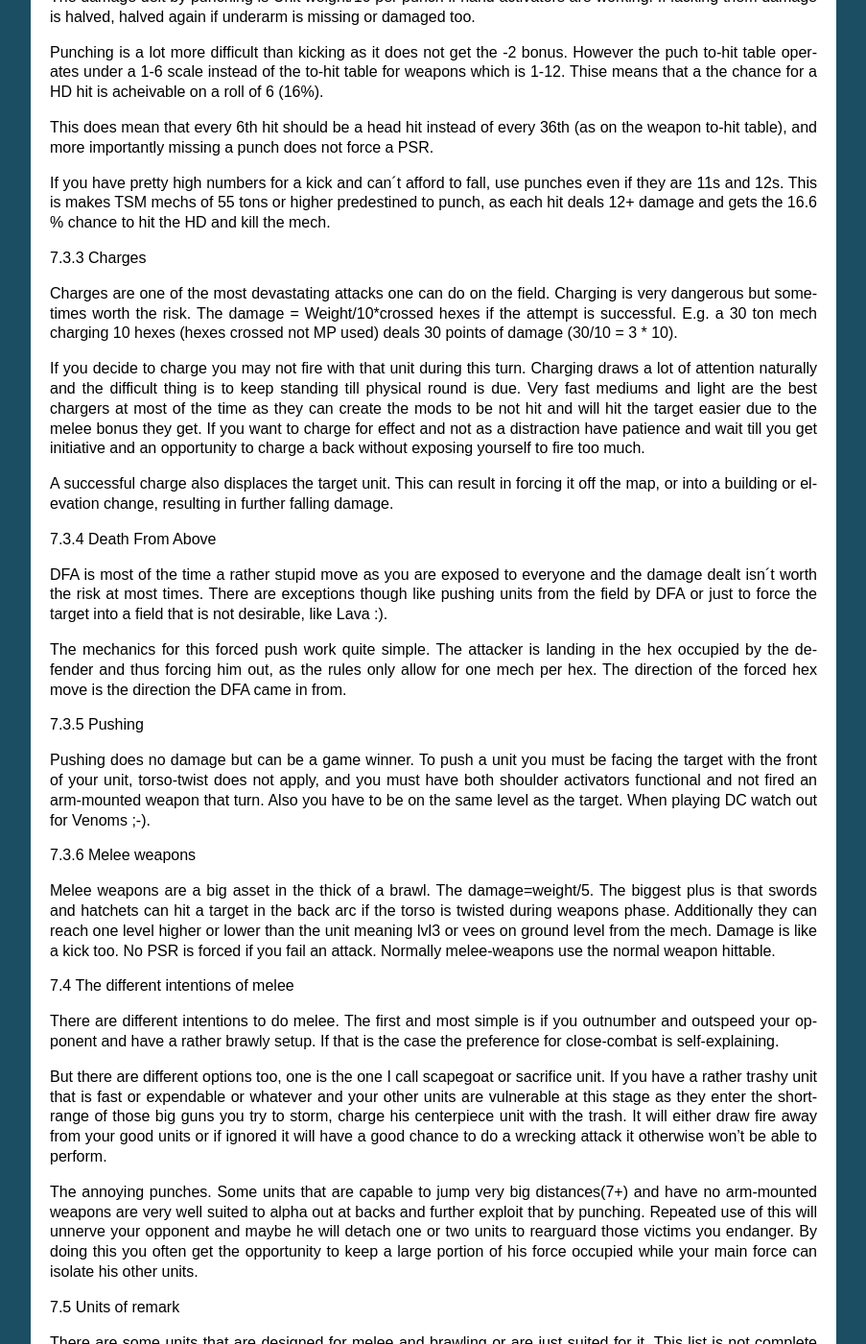
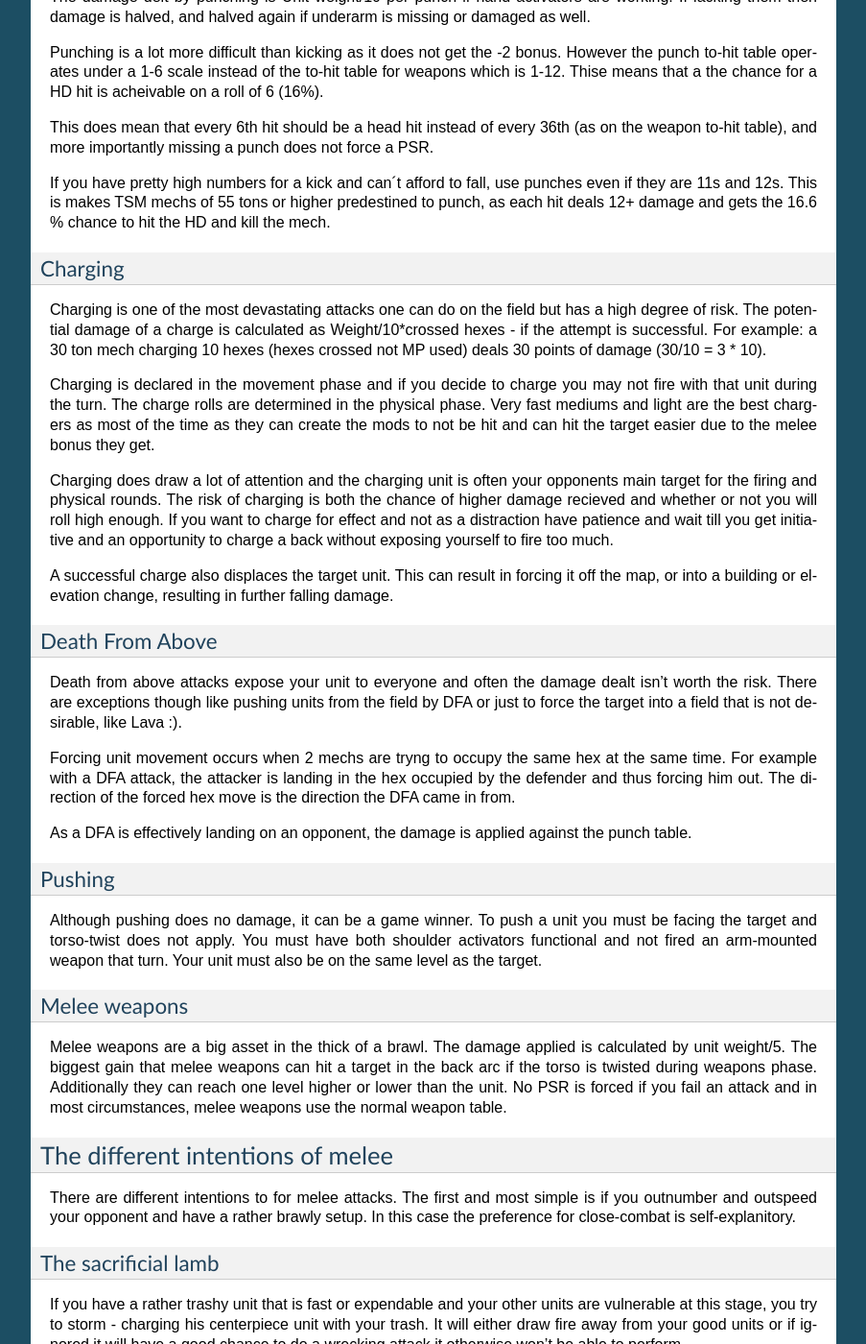
Before and after one commit to mekwars-legends/mwl-docs, a Sphinx documentation site: the page built from docs/gameElements/physicalCombat.rst, in a window 1280 px wide and 1400 px high, scrolled down 1502 px. Shown: the whole window at 96% size, without its empty margins (198-1101 px from the left). Built offline with Sphinx 7.4.7, drawn with Linux system fonts in a browser that asks for light colours; pages that are not in the unit, such as notebooks, are missing from menus; some of the changed text lies outside the part shown.

Commit message:
Completed physical combat

```diff
--- a/docs/gameElements/physicalCombat.rst
+++ b/docs/gameElements/physicalCombat.rst
@@ -47,50 +47,74 @@ Punches
 
 Punches are a great way to exploit open torsos and arms, plus the occasional headpunch.
 
-The damage delt by punching is Unit weight/10 per punch if hand activators are working. If lacking them damage is halved, halved again if underarm is missing or damaged too.
+The damage delt by punching is Unit weight/10 per punch if hand activators are working. If lacking them then damage is halved, and halved again if underarm is missing or damaged as well.
 
-Punching is a lot more difficult than kicking as it does not get the -2 bonus. However the puch to-hit table operates under a 1-6 scale instead of the to-hit table for weapons which is 1-12. Thise means that a the chance for a HD hit is acheivable on a roll of 6 (16%).
+Punching is a lot more difficult than kicking as it does not get the -2 bonus. However the punch to-hit table operates under a 1-6 scale instead of the to-hit table for weapons which is 1-12. Thise means that a the chance for a HD hit is acheivable on a roll of 6 (16%).
 
 This does mean that every 6th hit should be a head hit instead of every 36th (as on the weapon to-hit table), and more importantly missing a punch does not force a PSR.
 
 If you have pretty high numbers for a kick and can´t afford to fall, use punches even if they are 11s and 12s. This is makes TSM mechs of 55 tons or higher predestined to punch, as each hit deals 12+ damage and gets the 16.6 % chance to hit the HD and kill the mech.
 
+Charging
+~~~~~~~~
 
+Charging is one of the most devastating attacks one can do on the field but has a high degree of risk. The potential damage of a charge is calculated as Weight/10*crossed hexes - if the attempt is successful. For example: a 30 ton mech charging 10 hexes (hexes crossed not MP used) deals 30 points of damage (30/10 = 3 * 10).
 
-7.3.3	Charges
+Charging is declared in the movement phase and if you decide to charge you may not fire with that unit during the turn. The charge rolls are determined in the physical phase. Very fast mediums and light are the best chargers as most of the time as they can create the mods to not be hit and can hit the target easier due to the melee bonus they get.
 
-Charges are one of the most devastating attacks one can do on the field. Charging is very dangerous but sometimes worth the risk. The damage = Weight/10*crossed hexes if the attempt is successful. E.g. a 30 ton mech charging 10 hexes (hexes crossed not MP used) deals 30 points of damage (30/10 = 3 * 10).
-
-If you decide to charge you may not fire with that unit during this turn. Charging draws a lot of attention naturally and the difficult thing is to keep standing till physical round is due. Very fast mediums and light are the best chargers at most of the time as they can create the mods to be not hit and will hit the target easier due to the melee bonus they get. If you want to charge for effect and not as a distraction have patience and wait till you get initiative and an opportunity to charge a back without exposing yourself to fire too much.
+Charging does draw a lot of attention and the charging unit is often your opponents main target for the firing and physical rounds. The risk of charging is both the chance of higher damage recieved and whether or not you will roll high enough. If you want to charge for effect and not as a distraction have patience and wait till you get initiative and an opportunity to charge a back without exposing yourself to fire too much.
 
 A successful charge also displaces the target unit. This can result in forcing it off the map, or into a building or elevation change, resulting in further falling damage.
 
-7.3.4	Death From Above
+Death From Above
+~~~~~~~~~~~~~~~~
 
-DFA is most of the time a rather stupid move as you are exposed to everyone and the damage dealt isn´t worth the risk at most times. There are exceptions though like pushing units from the field by DFA or just to force the target into a field that is not desirable, like Lava :).
+Death from above attacks expose your unit to everyone and often the damage dealt isn't worth the risk. There are exceptions though like pushing units from the field by DFA or just to force the target into a field that is not desirable, like Lava :).
 
-The mechanics for this forced push work quite simple. The attacker is landing in the hex occupied by the defender and thus forcing him out, as the rules only allow for one mech per hex. The direction of the forced hex move is the direction the DFA came in from.
+Forcing unit movement occurs when 2 mechs are tryng to occupy the same hex at the same time. For example with a DFA attack, the attacker is landing in the hex occupied by the defender and thus forcing him out. The direction of the forced hex move is the direction the DFA came in from.
+
+As a DFA is effectively landing on an opponent, the damage is applied against the punch table.
+
+Pushing
+~~~~~~~
+
+Although pushing does no damage, it can be a game winner. To push a unit you must be facing the target and torso-twist does not apply. You must have both shoulder activators functional and not fired an arm-mounted weapon that turn. Your unit must also be on the same level as the target.
+
+Melee weapons
+~~~~~~~~~~~~~
+
+Melee weapons are a big asset in the thick of a brawl. The damage applied is calculated by unit weight/5. The biggest gain that melee weapons can hit a target in the back arc if the torso is twisted during weapons phase. Additionally they can reach one level higher or lower than the unit. No PSR is forced if you fail an attack and in most circumstances, melee weapons use the normal weapon table.
 
 
-7.3.5	Pushing
+The different intentions of melee
+---------------------------------
 
-Pushing does no damage but can be a game winner. To push a unit you must be facing the target with the front of your unit, torso-twist does not apply, and you must have both shoulder activators functional and not fired an arm-mounted weapon that turn. Also you have to be on the same level as the target. When playing DC watch out for Venoms ;-).
+There are different intentions to for melee attacks. The first and most simple is if you outnumber and outspeed your opponent and have a rather brawly setup. In this case the preference for close-combat is self-explanitory.
 
-7.3.6	Melee weapons
+The sacrificial lamb
+~~~~~~~~~~~~~~~~~~~
 
-Melee weapons are a big asset in the thick of a brawl. The damage=weight/5. The biggest plus is that swords and hatchets can hit a target in the back arc if the torso is twisted during weapons phase. Additionally they can reach one level higher or lower than the unit meaning lvl3 or vees on ground level from the mech. Damage is like a kick too. No PSR is forced if you fail an attack. Normally melee-weapons use the normal weapon hittable.
+If you have a rather trashy unit that is fast or expendable and your other units are vulnerable at this stage, you try to storm - charging his centerpiece unit with your trash. It will either draw fire away from your good units or if ignored it will have a good chance to do a wrecking attack it otherwise won’t be able to perform.
+
+The annoying punches
+~~~~~~~~~~~~~~~~~~~~
+
+Some units that are capable to jump long distances(7+) and have no arm-mounted weapons are very well suited to rear attacks. Repeated use of this will unnerve your opponent and maybe he will detach one or two units to rearguard those victims you endanger. By doing this you often get the opportunity to keep a large portion of his force occupied while your main force can isolate his other units.
 
 
-7.4	The different intentions of melee
-
-There are different intentions to do melee. The first and most simple is if you outnumber and outspeed your opponent and have a rather brawly setup. If that is the case the preference for close-combat is self-explaining.
-
-But there are different options too, one is the one I call scapegoat or sacrifice unit. If you have a rather trashy unit that is fast or expendable or whatever and your other units are vulnerable at this stage as they enter the short-range of those big guns you try to storm, charge his centerpiece unit with the trash. It will either draw fire away from your good units or if ignored it will have a good chance to do a wrecking attack it otherwise won’t be able to perform.
-
-The annoying punches. Some units that are capable to jump very big distances(7+) and have no arm-mounted weapons are very well suited to alpha out at backs and further exploit that by punching. Repeated use of this will unnerve your opponent and maybe he will detach one or two units to rearguard those victims you endanger. By doing this you often get the opportunity to keep a large portion of his force occupied while your main force can isolate his other units.
 
 
-7.5	Units of remark
+Melee army composition
+----------------------
+
+When creating an army with focus on melee like TSM or pulse backstabbers, keep in mind that you should always stick to the rules stated so far in this guide. TSM units work best in pairs. This way they can divide the attention they draw and if you face an opponent with infernos keep the distance between your twins. That way you can switch the heat levels between them as the inferno unit can seldomly shoot at both units.
+
+When using TSM units with nasty kicks, remember to use them not as Vanguard but as second wave, as they can damage a pristine unit badly but they will cripple or kill a softened up enemy. Use cheap zombies as vanguard if possible. Keep your brawlers and infighters supported and as you close in to your target, your support units should be in at least medium range and in a good position to punch holes and force falling PSRs (prone units can´t kick back ;-)).
+
+.. note::NEVER build an army composed of only slow brawlers and melee units, they will get torn apart. Speed is even more than normally your friend in melee armies.
+
+Units of remark
+~~~~~~~~~~~~~~~
 
 There are some units that are designed for melee and brawling or are just suited for it. This list is not complete but features some of the units known to appear regularly
 
@@ -109,12 +133,3 @@ Ti Tsang 		(TSM, Hatchet, jump, TAG!)
 Beowulf 		(Pulse, jumper)
 Bishamon 		(Quad, charges)
 Tarantula 		(long distance jumper, pulse, quad)
-
-
-7.6	Melee army composition
-
-When creating an army with focus on melee like TSM or pulse backstabbers, keep in mind that you should always stick to the rules stated so far in this guide. TSM units work best in pairs. This way they can divide the attention they draw and if you face an opponent with infernos keep the distance between your twins. That way you can switch the heat levels between them as the inferno unit can seldomly shoot at both units.
-
-When using TSM units with nasty kicks, remember to use them not as Vanguard but as second wave, as they can damage a pristine unit badly but they will cripple or kill a softened up enemy. Use cheap zombies as vanguard if possible. Besides that keep your brawlers and infighters supported. When they close your support units should be in at least medium range and in a good position to punch holes and force falling PSRs (prone units can´t kick back ;-)).
-
-NEVER build an army composed of only slow brawlers and melee units, they will get torn apart. Speed is even more than normally your friend in melee armies.
```
